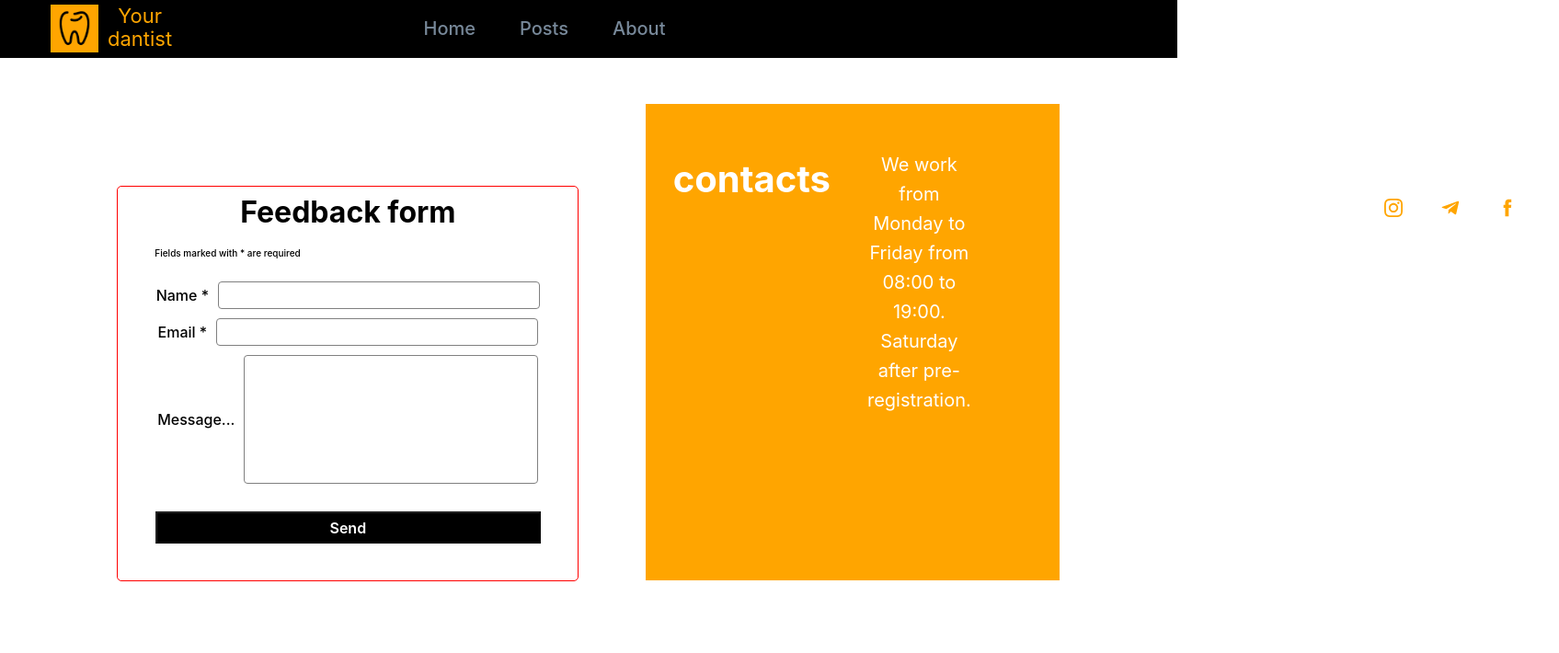
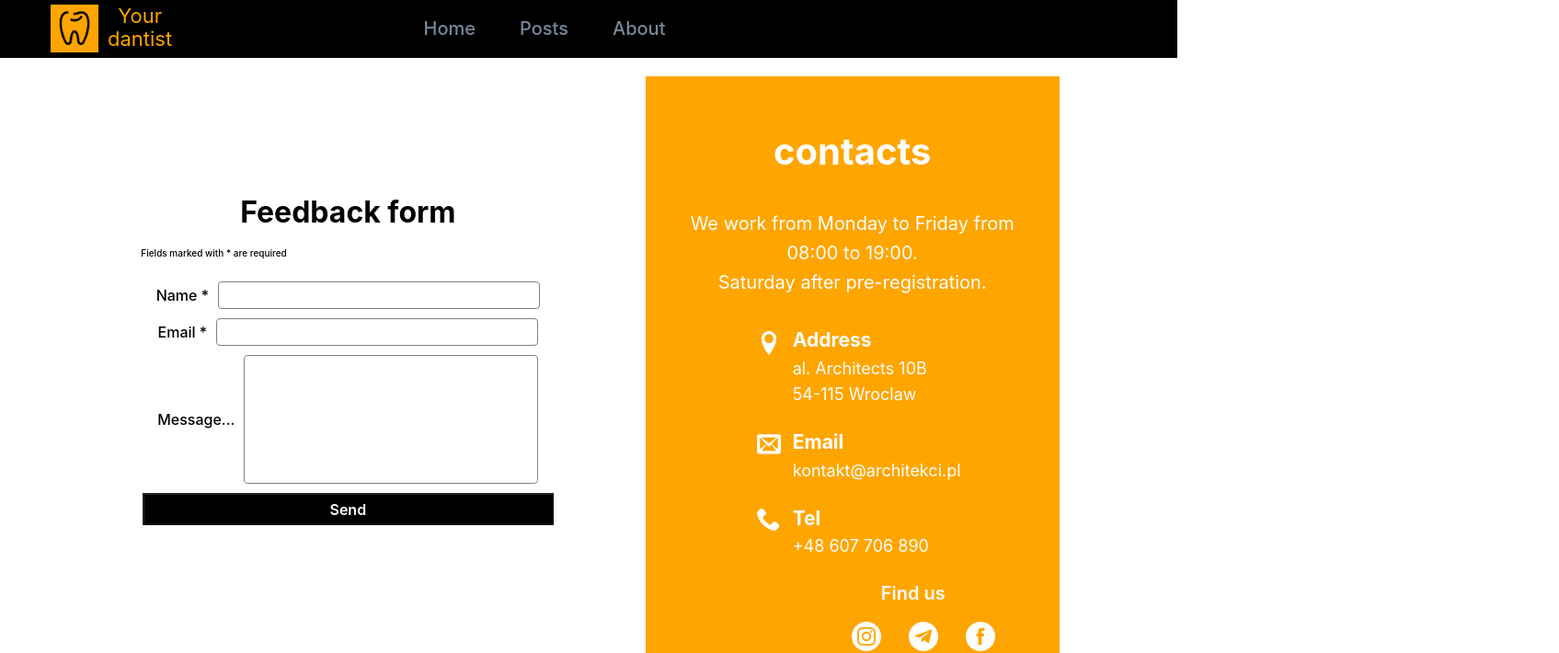
Before and after one commit to Yana-Yeg/Stomatology, a React (Create React App) app: page /about in a window 1280 px wide. Shown: the top 710 px of the page at 92% size, 1695 px wide, since content can reach past the window. Built offline with nearby package versions, Linux system fonts and the light colour scheme.

Commit message:
style 3 points

```diff
--- a/src/components/--about/Contacts/Contacts.module.scss
+++ b/src/components/--about/Contacts/Contacts.module.scss
@@ -4,28 +4,102 @@
     color: white;
     line-height: 1.6;
     font-size: 20px;
+    max-width: 280px;
+    padding-bottom: 20px;
+    margin-top: 20px;
+
+    @media screen and (min-width: 480px) {
         max-width: 400px;
-        @media screen and (min-width: 768px) {
-            display: flex;
-            max-width: 300px;
+        padding-left: 25px;
+        padding-right: 25px;
     }
 
-         @media screen and (min-width: 1279px) {
+    @media screen and (min-width: 768px) {
+        max-width: 300px;
+        padding: 30px 15px 35px;
+    }
+
+    @media screen and (min-width: 1280px) {
         max-width: 450px;
         padding: 50px 30px;
-            margin-top: 50px;
+    }
+}
+
+.title {
+    text-align: center;
+
+    @media screen and (min-width: 480px) {
+        margin-bottom: 10px;
+    }
+
+    @media screen and (min-width: 768px) {
+        margin-bottom: 20px;
+    }
+
+    @media screen and (min-width: 1280px) {
+        margin-bottom: 30px;
+    }
+}
+
+.text {
+    padding: 0 20px;
+    margin-bottom: 20px;
+    font-size: 15px;
+    text-align: center;
+    line-height: normal;
+
+    @media screen and (min-width: 480px) {
+        padding: 0 20px;
+        font-size: 20px;
+        margin-bottom: 30px;
+    }
+
+    @media screen and (min-width: 768px) {
+        font-size: 17px;
+        padding: 0 10px;
+    }
+
+    @media screen and (min-width: 1280px) {
+        line-height: 1.6;
+        font-size: 20px;
     }
 }
 
 .list {
     list-style-type: none;
+    margin-left: 70px;
+    text-align: left;
+
+    @media screen and (min-width: 480px) {
+        margin-left: 80px;
+    }
+
+    @media screen and (min-width: 768px) {
+        margin-left: 60px;
+    }
+
+    @media screen and (min-width: 1280px) {
         margin-left: 130px;
-    text-align: left;
+    }
 }
 
 .item {
     position: relative;
     margin-bottom: 20px;
+    font-size: 15px;
+    line-height: normal;
+
+    @media screen and (min-width: 480px) {
+        margin-bottom: 20px;
+        font-size: 17px;
+    }
+
+    @media screen and (min-width: 768px) {}
+
+    @media screen and (min-width: 1280px) {
+        font-size: 18px;
+        line-height: 1.6;
+    }
 }
 
 .icon {
@@ -36,16 +110,7 @@
     height: 26px;
     fill: white;
 }
-.title {
-    text-align: center;
-    margin-bottom: 30px;
-}
-.text {
-    padding: 0 40px;
-    margin-bottom: 30px;
-    font-size: 20px;
-    text-align: center;
-}
+
 .phone, .email, .map{
     color: white;
 }
@@ -65,10 +130,16 @@
 .list_icons {
     display: flex;
     justify-content: end;
-    /* margin-bottom: 45px; */
     padding: 0px 40px;
     list-style-type: none;
+    margin-top: 5px;
+    @media screen and (min-width: 480px) {
         margin-top: 15px;
+    }
+
+    @media screen and (min-width: 768px) {}
+
+    @media screen and (min-width: 1280px) {}
 }
 
 .list_item {
--- a/src/components/--about/Form/Form.module.scss
+++ b/src/components/--about/Form/Form.module.scss
@@ -3,16 +3,15 @@
     padding: 10px;
     border-radius: 4px;
     font-weight: 500;
-    outline: 1px solid red;
+    // outline: 1px solid red;
 
     @media screen and (min-width: 480px) {
-        max-width: 400px;
-        padding-left: 25px;
-        padding-right: 25px;
+        max-width: 480px;
     }
 
     @media screen and (min-width: 768px) {
-        max-width: 350px;
+        max-width: 400px;
+        margin-top: 70px;
     }
 
     @media screen and (min-width: 1280px) {
@@ -40,11 +39,11 @@
     padding: 3px;
 
     @media screen and (min-width: 480px) {
-        width: 250px;
+        width: 300px;
     }
 
     @media screen and (min-width: 768px) {
-        width: 210px;
+        width: 260px;
     }
 
     @media screen and (min-width: 1280px) {
@@ -54,18 +53,20 @@
 
 .textarea {
     width: 180px;
-    height: 140px;
+    height: 70px;
     margin-left: 10px;
     border-radius: 4px;
     border: 1px solid grey;
     padding: 3px;
 
     @media screen and (min-width: 480px) {
-        width: 220px;
+        width: 270px;
+        height: 100px;
     }
 
     @media screen and (min-width: 768px) {
-        width: 180px;
+        width: 230px;
+        height: 140px;
     }
 
     @media screen and (min-width: 1280px) {
@@ -75,7 +76,7 @@
 
 .formBtn {
     display: block;
-    margin: 30px auto;
+    margin: 10px auto;
     width: 93%;
     height: 35px;
     border-radius: 0px;
--- a/src/components/--navigation/Navigation/Nav.module.scss
+++ b/src/components/--navigation/Navigation/Nav.module.scss
@@ -68,6 +68,23 @@ header, footer {
     margin: 0 auto;
     text-align: center;
     position: relative;
+    @media screen and (min-width: 320px) {
+        min-width: 320px;
+        padding-left: 25px;
+        padding-right: 25px;
+    }
+
+    @media screen and (min-width: 480px) {
+        min-width: 480px;
+    }
+
+    @media screen and (min-width: 768px) {
+        min-width: 768px;
+    }
+
+    @media screen and (min-width: 1280px) {
+        width: 100%;
+    }
 }
 .icon {
     position: absolute;
```
Lines whose indentation alone changed are shown as unchanged.
